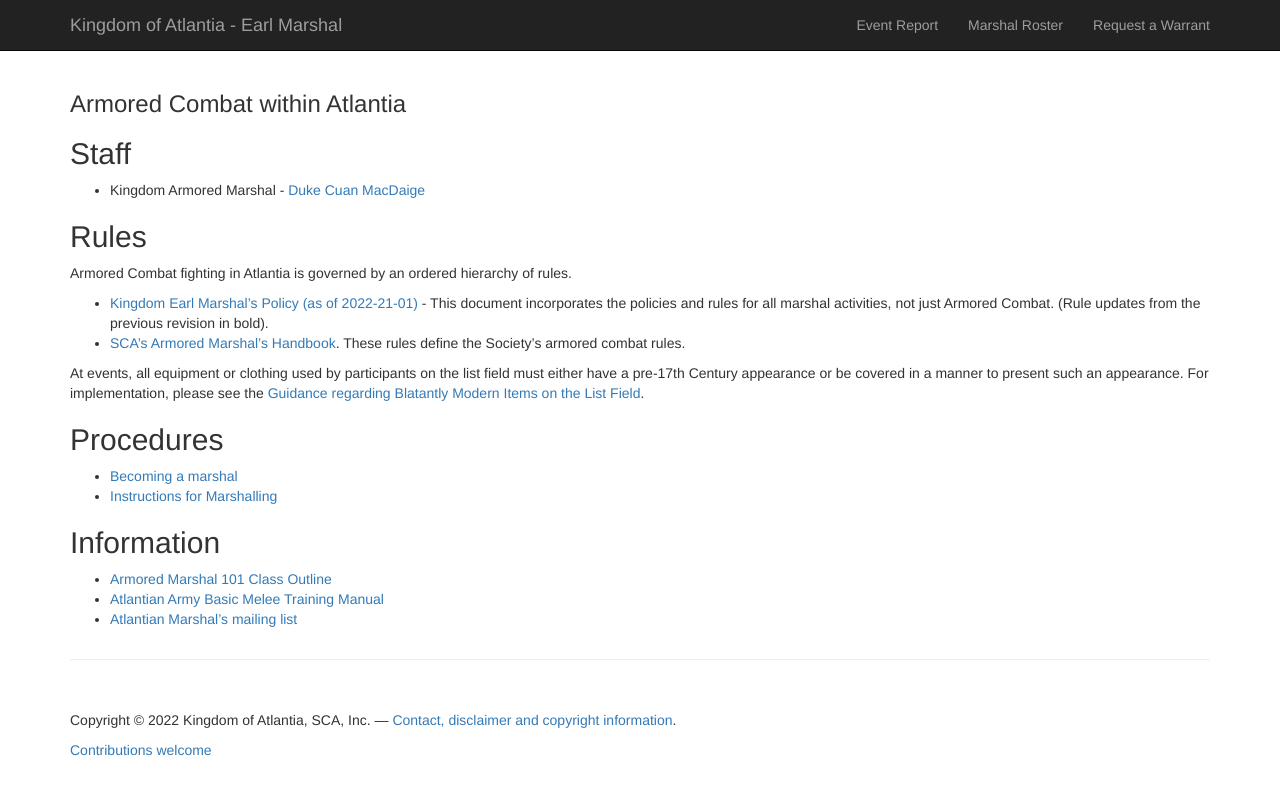
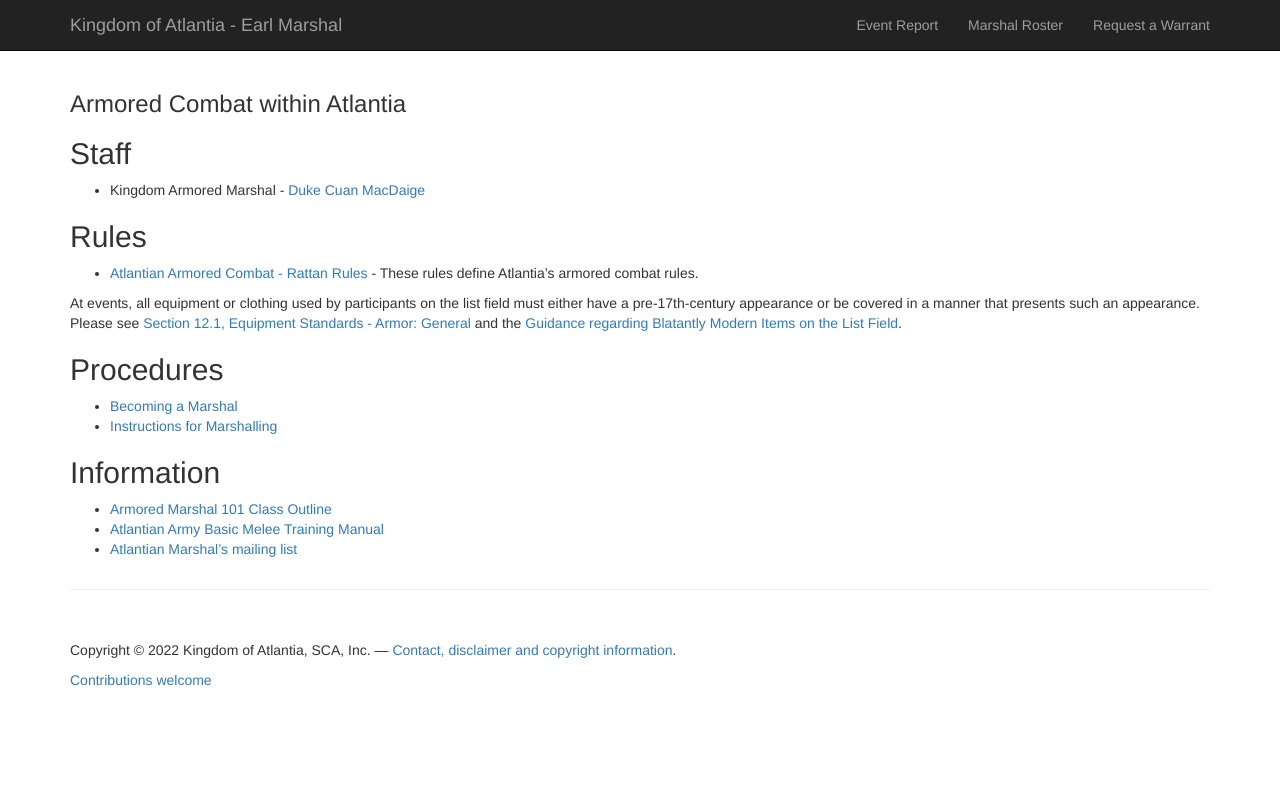
Before and after one commit to academie-de-espee/earl-marshal, a Jekyll site: the page built from armored.md, in a window 1280 px wide. Shown: the top 795 px of the page. Built offline with Jekyll 4.4.1, drawn with Linux system fonts in a browser that asks for light colours.

Commit message:
updates from Loch

```diff
--- a/armored.md
+++ b/armored.md
@@ -8,16 +8,13 @@ layout: default
 
 ## Rules
 
-Armored Combat fighting in Atlantia is governed by an ordered hierarchy of rules.
+* [Atlantian Armored Combat - Rattan Rules](https://society-rules.fullmesh.co.nz/index.php/Atlantia--Armored_Combat:Handbook) - These rules define Atlantia's armored combat rules.
 
-* [Kingdom Earl Marshal's Policy (as of 2022-21-01)](/documents/Earl-Marshal-policy-2022-12-01.pdf) - This document incorporates the policies and rules for all marshal activities, not just Armored Combat.  (Rule updates from the previous revision in bold).
-* [SCA's Armored Marshal's Handbook](https://www.sca.org/wp-content/uploads/2026/03/Armored_Combat_-_Rattan_-_Handbook_2025Nov.pdf).  These rules define the Society's armored combat rules.
-
-At events, all equipment or clothing used by participants on the list field must either have a pre-17th Century appearance or be covered in a manner to present such an appearance.  For implementation, please see the [Guidance regarding Blatantly Modern Items on the List Field](/procedures/modern/).
+At events, all equipment or clothing used by participants on the list field must either have a pre-17th-century appearance or be covered in a manner that presents such an appearance.  Please see [Section 12.1, Equipment Standards - Armor: General](https://society-rules.fullmesh.co.nz/index.php/Atlantia--Armored_Combat:Equipment_standards_-_Armor) and the [Guidance regarding Blatantly Modern Items on the List Field](/procedures/modern/).
 
 ## Procedures
-* [Becoming a marshal](/procedures/mit/)
-* [Instructions for Marshalling](/documents/training/Marshaling_Instructions.pdf)
+* [Becoming a Marshal](https://society-rules.fullmesh.co.nz/index.php/Atlantia--Armored_Combat:Kingdom_marshalate#Atlantia%27s_marshal_authorization_process)
+* [Instructions for Marshalling](https://society-rules.fullmesh.co.nz/index.php/Atlantia--Armored_Combat:Marshaling_on_the_field)
 
 ## Information
 * [Armored Marshal 101 Class Outline](/training/armored-marshal/)
```
